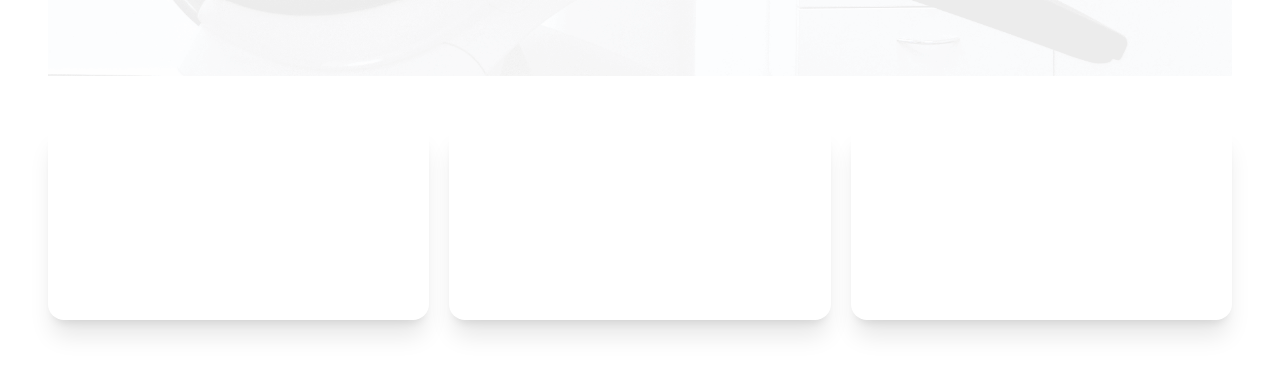
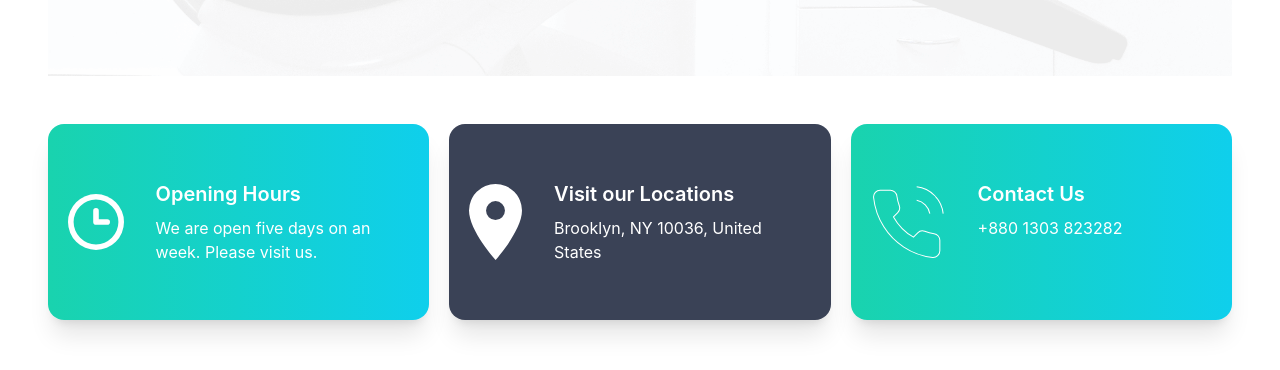
Before and after one commit to azmi0323/doctor-potal-project-client, a React (Create React App) app: page /home in a window 1280 px wide. Shown: the part 820-1190 px from the top of the page. Built offline with nearby package versions, Linux system fonts and the light colour scheme.

Commit message:
fix error

```diff
--- a/src/Pages/Home/Info.js
+++ b/src/Pages/Home/Info.js
@@ -10,19 +10,19 @@ const Info = () => {
       <InfoCard
         cardTitle="Opening Hours"
         cardBody="We are open five days on an week. Please visit us."
-        bgclassName="bg-gradient-to-r from-secondary to-primary"
+        bgClass="bg-gradient-to-r from-secondary to-primary"
         img={clock}
       ></InfoCard>
       <InfoCard
         cardTitle="Visit our Locations"
         cardBody="Brooklyn, NY 10036, United States"
-        bgclassName="bg-accent"
+        bgClass="bg-accent"
         img={marker}
       ></InfoCard>
       <InfoCard
         cardTitle="Contact Us"
         cardBody="+880 1303 823282"
-        bgclassName="bg-gradient-to-r from-secondary to-primary"
+        bgClass="bg-gradient-to-r from-secondary to-primary"
         img={phone}
       ></InfoCard>
     </div>
```
